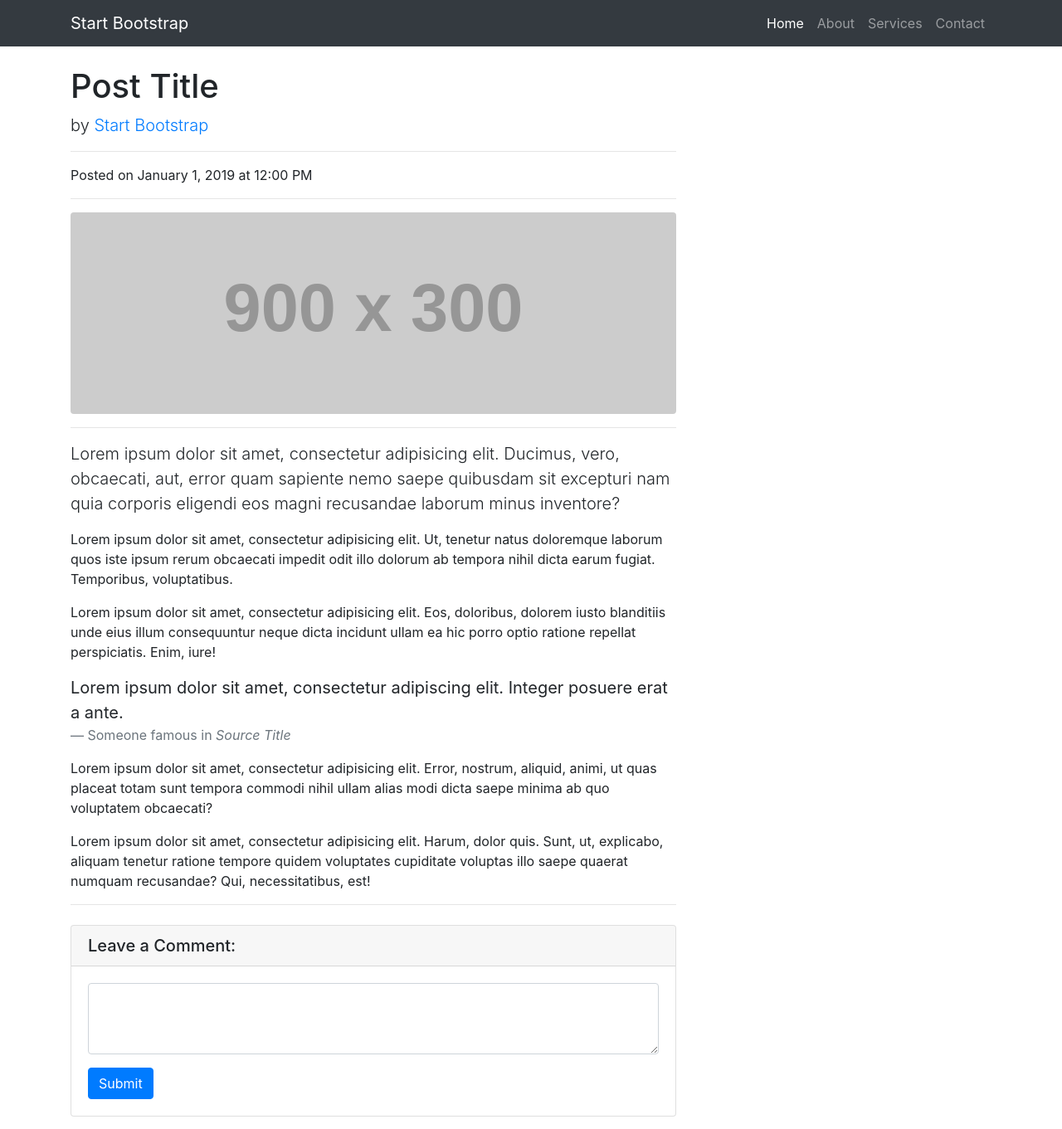
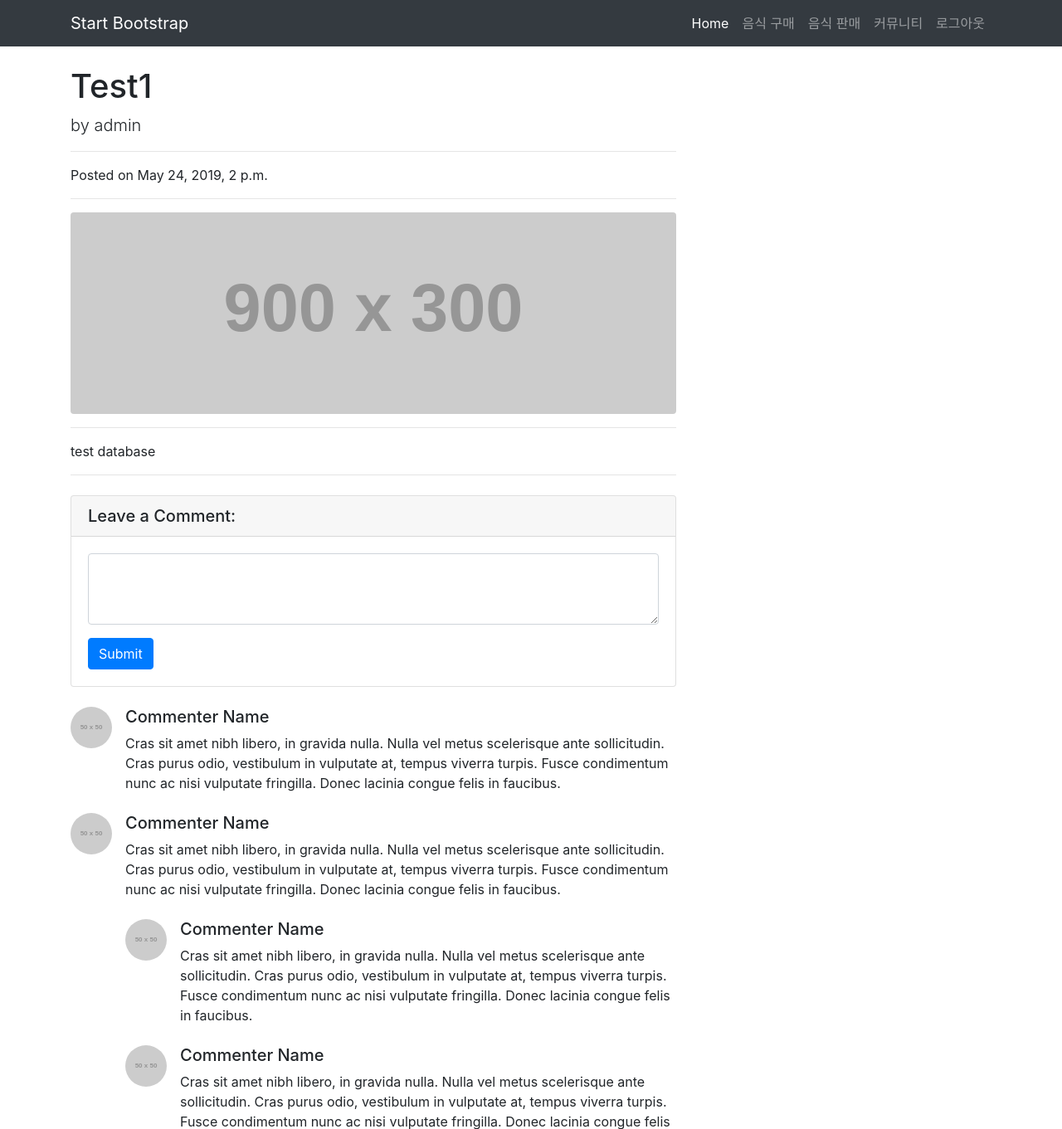
Before and after one commit to skkuse/2019spring_41class_team4, a Django app: page /community/1 in a window 1280 px wide. Shown: the top 1361 px of the page at 83% size. Run offline with Django 3.2, Linux system fonts and the light colour scheme; data comes from the database, SQL or seed files in the repository; both versions use the stored data as it was after the commit; grey boxes labelled with a size stand in for pictures from a placeholder-image service; some libraries are stand-ins or nearby versions.

Commit message:
#8 글 제목 클릭시 글 상세정보 불러오기

```diff
--- a/untitled/app/views.py
+++ b/untitled/app/views.py
@@ -69,4 +69,5 @@ def view(request, board_id):
     board = Board.objects.get(pk=board_id)
     board.view += 1
     board.save()
-    return render(request, "read_post.html")
+    context = {'board': board}
+    return render(request, "read_post.html", context)
--- a/untitled/templates/read_post.html
+++ b/untitled/templates/read_post.html
@@ -36,13 +36,16 @@
             </a>
           </li>
           <li class="nav-item">
-            <a class="nav-link" href="#">About</a>
+            <a class="nav-link" href="#">음식 구매</a>
           </li>
           <li class="nav-item">
-            <a class="nav-link" href="#">Services</a>
+            <a class="nav-link" href="#">음식 판매</a>
           </li>
           <li class="nav-item">
-            <a class="nav-link" href="#">Contact</a>
+            <a class="nav-link" href="{% url 'community' %}">커뮤니티</a>
+          </li>
+            <li class="nav-item">
+            <a class="nav-link" href="{% url 'logout' %}">로그아웃</a>
           </li>
         </ul>
       </div>
@@ -59,18 +62,18 @@
       <div class="col-lg-8">
 
         <!-- Title -->
-        <h1 class="mt-4">Post Title</h1>
+        <h1 class="mt-4">{{ board.subject }}</h1>
 
         <!-- Author -->
         <p class="lead">
           by
-          <a href="#">Start Bootstrap</a>
+          <a>{{ board.name }}</a>
         </p>
 
         <hr>
 
         <!-- Date/Time -->
-        <p>Posted on January 1, 2019 at 12:00 PM</p>
+        <p>Posted on {{ board.created_date }}</p>
 
         <hr>
 
@@ -80,22 +83,9 @@
         <hr>
 
         <!-- Post Content -->
-        <p class="lead">Lorem ipsum dolor sit amet, consectetur adipisicing elit. Ducimus, vero, obcaecati, aut, error quam sapiente nemo saepe quibusdam sit excepturi nam quia corporis eligendi eos magni recusandae laborum minus inventore?</p>
+        <p class="lead"></p>
 
-        <p>Lorem ipsum dolor sit amet, consectetur adipisicing elit. Ut, tenetur natus doloremque laborum quos iste ipsum rerum obcaecati impedit odit illo dolorum ab tempora nihil dicta earum fugiat. Temporibus, voluptatibus.</p>
-
-        <p>Lorem ipsum dolor sit amet, consectetur adipisicing elit. Eos, doloribus, dolorem iusto blanditiis unde eius illum consequuntur neque dicta incidunt ullam ea hic porro optio ratione repellat perspiciatis. Enim, iure!</p>
-
-        <blockquote class="blockquote">
-          <p class="mb-0">Lorem ipsum dolor sit amet, consectetur adipiscing elit. Integer posuere erat a ante.</p>
-          <footer class="blockquote-footer">Someone famous in
-            <cite title="Source Title">Source Title</cite>
-          </footer>
-        </blockquote>
-
-        <p>Lorem ipsum dolor sit amet, consectetur adipisicing elit. Error, nostrum, aliquid, animi, ut quas placeat totam sunt tempora commodi nihil ullam alias modi dicta saepe minima ab quo voluptatem obcaecati?</p>
-
-        <p>Lorem ipsum dolor sit amet, consectetur adipisicing elit. Harum, dolor quis. Sunt, ut, explicabo, aliquam tenetur ratione tempore quidem voluptates cupiditate voluptas illo saepe quaerat numquam recusandae? Qui, necessitatibus, est!</p>
+        <p>{{ board.content }}</p>
 
         <hr>
 
```
Also changed, not shown: untitled/db.sqlite3.
